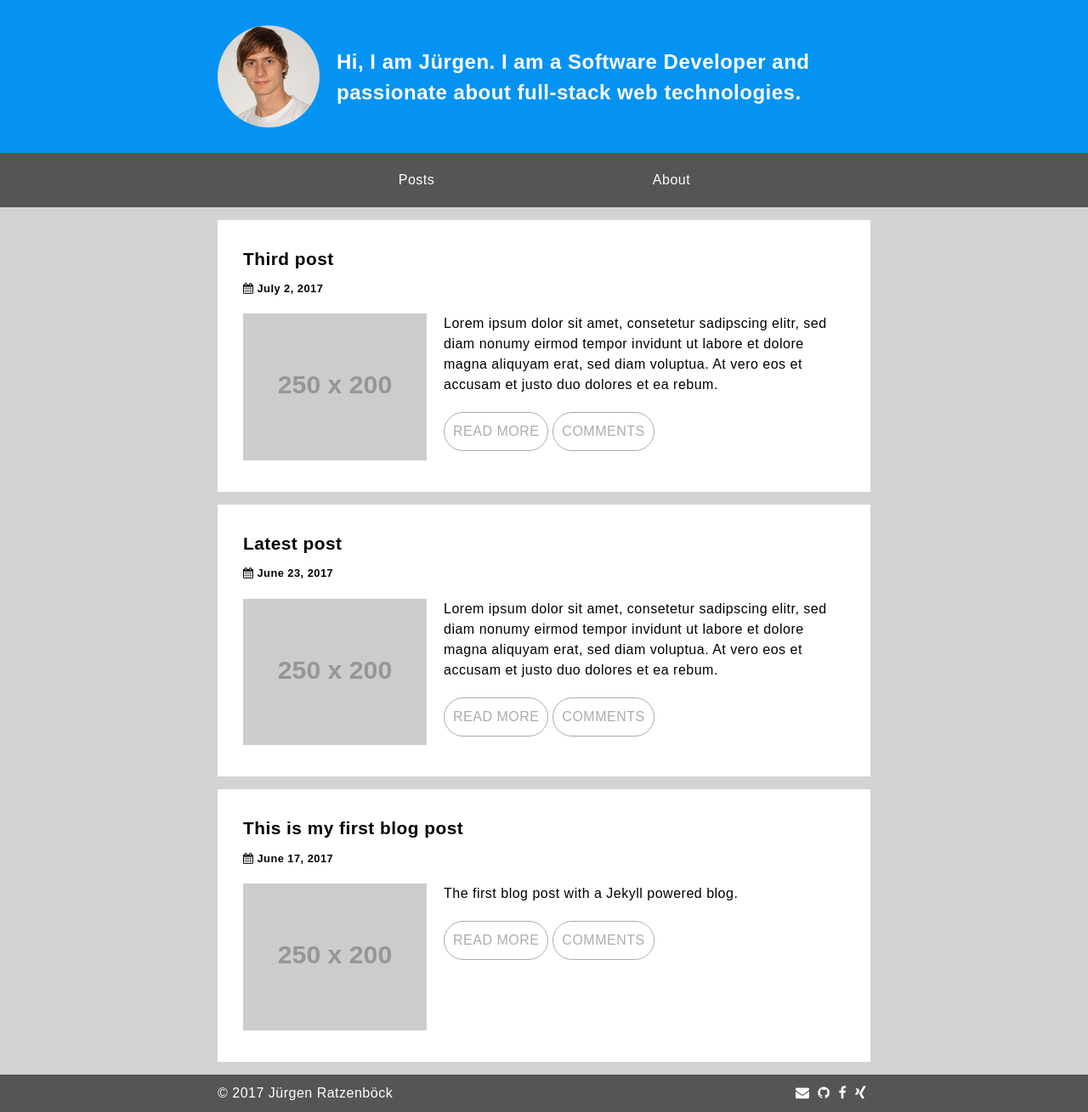
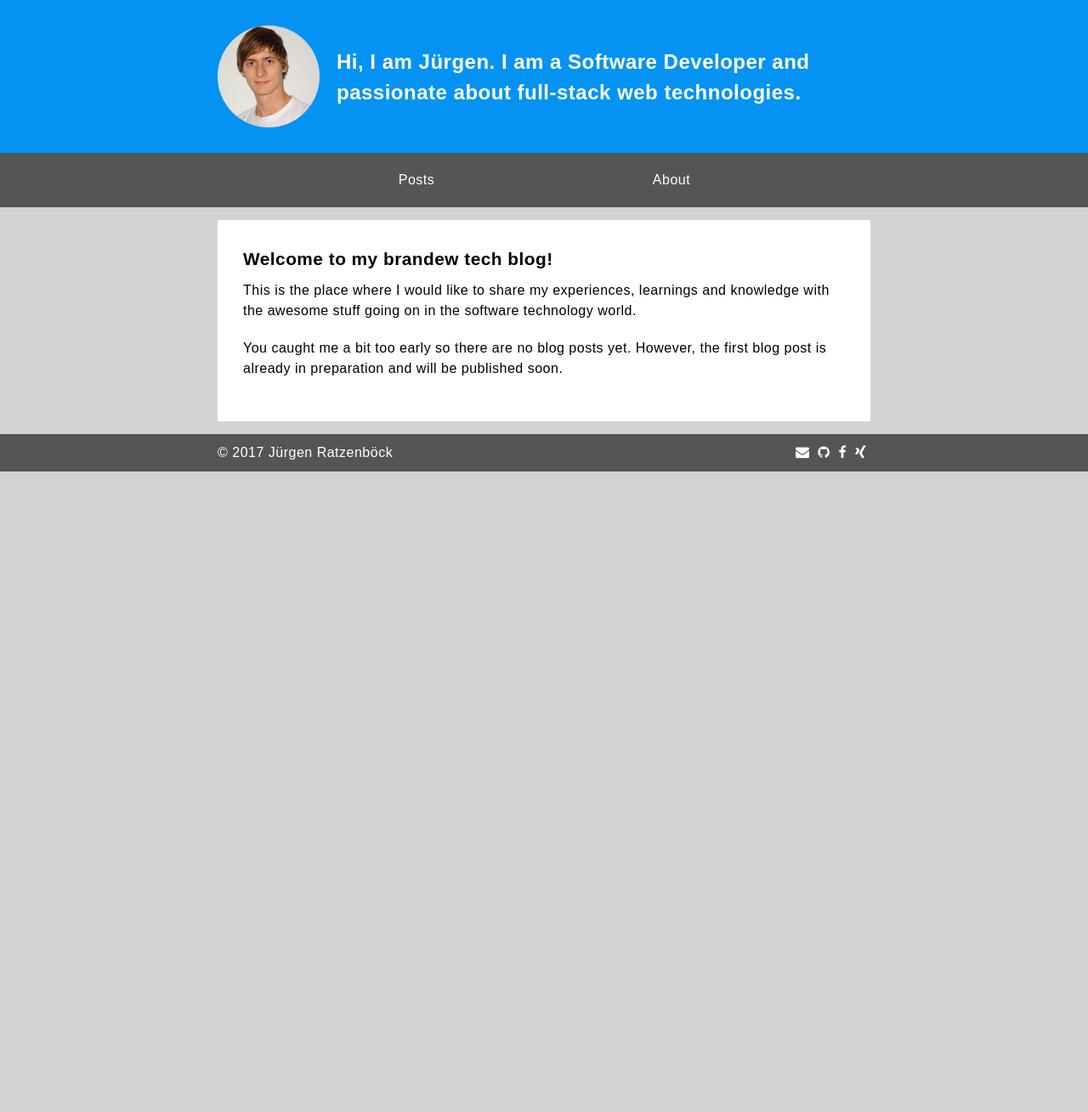
Before and after one commit to jratzenboeck/jratzenboeck-blog, a Jekyll site: the page built from index.md, in a window 1280 px wide. Shown: the whole page at 85% size. Built offline with Jekyll 4.4.1, drawn with Linux system fonts in a browser that asks for light colours; comment, search, counter and statistics services are not loaded; after the commit the page ends 900 px from its top, so only the background shows below that.

Commit message:
* Add atom feed. * Add welcome section for the beginning since there are no blog posts yet. * Remove test blog posts. * Minor style improvement on mobile view for footer.

```diff
--- a/Gemfile
+++ b/Gemfile
@@ -10,3 +10,4 @@ ruby RUBY_VERSION
 # This will help ensure the proper Jekyll version is running.
 # Happy Jekylling!
 gem "jekyll", "3.4.3"
+gem 'jekyll-feed'
--- a/_config.yml
+++ b/_config.yml
@@ -19,3 +19,5 @@ exclude:
   - Gemfile.lock
 sass:
   style: compressed
+gems:
+  - jekyll-feed
--- a/_includes/head.html
+++ b/_includes/head.html
@@ -2,6 +2,7 @@
     <meta charset="utf-8">
     <meta http-equiv="X-UA-Compatible" content="IE=edge">
     <meta name="viewport" content="width=device-width, initial-scale=1">
+    {% feed_meta %}
     <title>{% if page.title %}{{ page.title }}{% else %}{{ site.title }}{% endif %}</title>
     <link rel="stylesheet" href="{{ site.baseurl }}/assets/main.css">
     <link rel="stylesheet" href="https://cdnjs.cloudflare.com/ajax/libs/font-awesome/4.7.0/css/font-awesome.min.css">
--- a/_layouts/home.html
+++ b/_layouts/home.html
@@ -1,6 +1,19 @@
 ---
 layout: default
 ---
+
+{% if !site.posts %}
+<article class="content-container">
+    <h2>Welcome to my brandew tech blog!</h2>
+    <section class="new-blog">
+        This is the place where I would like to share my experiences, learnings and knowledge
+        with the awesome stuff going on in the software technology world.
+        <p style="margin-top: 20px">You caught me a bit too early so there are no blog posts yet.
+            However, the first blog post is already in preparation and will be published soon.
+        </p>
+    </section>
+</article>
+{% endif %}
 
 {% for post in site.posts %}
     <article class="content-container">
--- a/_layouts/post.html
+++ b/_layouts/post.html
@@ -7,7 +7,7 @@ layout: default
     <h3 class="text-center">
         <i class="fa fa-calendar"></i> {{ page.date | date: "%B %-d, %Y" }}
         {% if page.comments %}
-        <i class="fa fa-comments"></i><a href="{{ site.baseurl }}{{ page.url }}#disqus_thread"> Comment{% if page.comments != 1 %}s{% endif %}</a>
+        <i class="fa fa-comments"></i>&nbsp;<a href="{{ site.baseurl }}{{ page.url }}#disqus_thread"> Comment{% if page.comments != 1 %}s{% endif %}</a>
         {% endif %}
     </h3>
     <div>
--- a/_posts/2017-06-23-second-post.md
+++ /dev/null
@@ -1,17 +0,0 @@
----
-layout: post
-title:  "Latest post"
-categories: jekyll update
-comments: true
----
-Lorem ipsum dolor sit amet, consetetur sadipscing elitr, sed diam nonumy eirmod tempor invidunt ut labore et dolore magna aliquyam erat, sed diam voluptua. At vero eos et accusam et justo duo dolores et ea rebum.
-<!--more-->
-Stet clita kasd gubergren, no sea takimata sanctus est Lorem ipsum dolor sit amet. Lorem ipsum dolor sit amet, consetetur sadipscing elitr, sed diam nonumy eirmod tempor invidunt ut labore et dolore magna aliquyam erat, sed diam voluptua.
-
-At vero eos et accusam et justo duo dolores et ea rebum. Stet clita kasd gubergren, no sea takimata sanctus est Lorem ipsum dolor sit amet. Lorem ipsum dolor sit amet, consetetur sadipscing elitr, sed diam nonumy eirmod tempor invidunt ut labore et dolore magna aliquyam erat, sed diam voluptua. At vero eos et accusam et justo duo dolores et ea rebum. Stet clita kasd gubergren, no sea takimata sanctus est Lorem ipsum dolor sit amet.
-
-Duis autem vel eum iriure dolor in hendrerit in vulputate velit esse molestie consequat, vel illum dolore eu feugiat nulla facilisis at vero eros et accumsan et iusto odio dignissim qui blandit praesent luptatum zzril delenit augue duis dolore te feugait nulla facilisi. Lorem ipsum dolor sit amet, consectetuer adipiscing elit, sed diam nonummy nibh euismod tincidunt ut laoreet dolore magna aliquam erat volutpat.
-
-Ut wisi enim ad minim veniam, quis nostrud exerci tation ullamcorper suscipit lobortis nisl ut aliquip ex ea commodo consequat. Duis autem vel eum iriure dolor in hendrerit in vulputate velit esse molestie consequat, vel illum dolore eu feugiat nulla facilisis at vero eros et accumsan et iusto odio dignissim qui blandit praesent luptatum zzril delenit augue duis dolore te feugait nulla facilisi.
-
-Nam liber tempor cum soluta nobis eleifend option congue nihil imperdiet doming id quod mazim placerat facer
--- a/_posts/2017-07-02-third-post.md
+++ /dev/null
@@ -1,17 +0,0 @@
----
-layout: post
-title:  "Third post"
-categories: jekyll update
-comments: true
----
-Lorem ipsum dolor sit amet, consetetur sadipscing elitr, sed diam nonumy eirmod tempor invidunt ut labore et dolore magna aliquyam erat, sed diam voluptua. At vero eos et accusam et justo duo dolores et ea rebum.
-<!--more-->
-Stet clita kasd gubergren, no sea takimata sanctus est Lorem ipsum dolor sit amet. Lorem ipsum dolor sit amet, consetetur sadipscing elitr, sed diam nonumy eirmod tempor invidunt ut labore et dolore magna aliquyam erat, sed diam voluptua.
-
-At vero eos et accusam et justo duo dolores et ea rebum. Stet clita kasd gubergren, no sea takimata sanctus est Lorem ipsum dolor sit amet. Lorem ipsum dolor sit amet, consetetur sadipscing elitr, sed diam nonumy eirmod tempor invidunt ut labore et dolore magna aliquyam erat, sed diam voluptua. At vero eos et accusam et justo duo dolores et ea rebum. Stet clita kasd gubergren, no sea takimata sanctus est Lorem ipsum dolor sit amet.
-
-Duis autem vel eum iriure dolor in hendrerit in vulputate velit esse molestie consequat, vel illum dolore eu feugiat nulla facilisis at vero eros et accumsan et iusto odio dignissim qui blandit praesent luptatum zzril delenit augue duis dolore te feugait nulla facilisi. Lorem ipsum dolor sit amet, consectetuer adipiscing elit, sed diam nonummy nibh euismod tincidunt ut laoreet dolore magna aliquam erat volutpat.
-
-Ut wisi enim ad minim veniam, quis nostrud exerci tation ullamcorper suscipit lobortis nisl ut aliquip ex ea commodo consequat. Duis autem vel eum iriure dolor in hendrerit in vulputate velit esse molestie consequat, vel illum dolore eu feugiat nulla facilisis at vero eros et accumsan et iusto odio dignissim qui blandit praesent luptatum zzril delenit augue duis dolore te feugait nulla facilisi.
-
-Nam liber tempor cum soluta nobis eleifend option congue nihil imperdiet doming id quod mazim placerat facer
--- a/_sass/footer.scss
+++ b/_sass/footer.scss
@@ -13,9 +13,12 @@ footer > div {
   }
   div:nth-child(1), div:nth-child(2) {
     float: left;
-    width: 50%;
+  }
+  div:nth-child(1) {
+    width: $col-8;
   }
   div:nth-child(2) {
+    width: $col-4;
     text-align: right;
   }
 }
--- a/assets/main.scss
+++ b/assets/main.scss
@@ -65,6 +65,10 @@ a:hover {
     margin: 10px 0 20px 0;
   }
 
+  section.new-blog {
+    margin-top: 10px;
+  }
+
   div.image-block, div.text-block {
     float: left;
   }
@@ -106,6 +110,9 @@ a:hover {
   .content-container, footer > div {
     width: 95%;
   }
+  footer > div {
+    font-size: 0.9em;
+  }
   .content-container {
     padding: 5px;
 
```
Also changed, not shown: _posts/2017-06-23-test-post.md (deleted, +0 -9 lines), Gemfile.lock.
